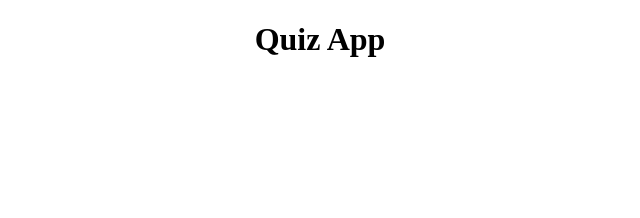
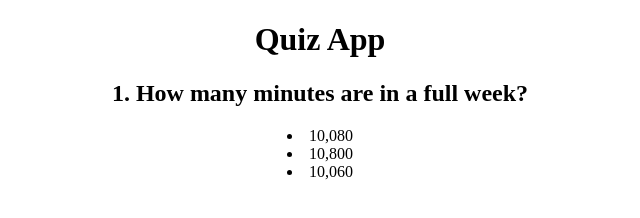
Before and after one commit to ahanafabidzaman32/Quiz-App, a plain HTML site: page index.html in a window 1280 px wide. Shown: the whole page, without its empty margins (320-960 px from the left). Drawn offline with Linux system fonts and the light colour scheme.

Commit message:
Add question, closes #4

```diff
--- a/index.html
+++ b/index.html
@@ -9,11 +9,13 @@
 </head>
 
 <body>
-    <center>
-        <h1>Quiz App</h1>
-
-
-    </center>
+<center>
+<h1>Quiz App</h1>
+<h2><strong>1. How many minutes are in a full week?</strong></h2>
+<li>10,080</li>
+<li>10,800</li>
+<li>10,060</li>
+</center>
 
 
 
```
